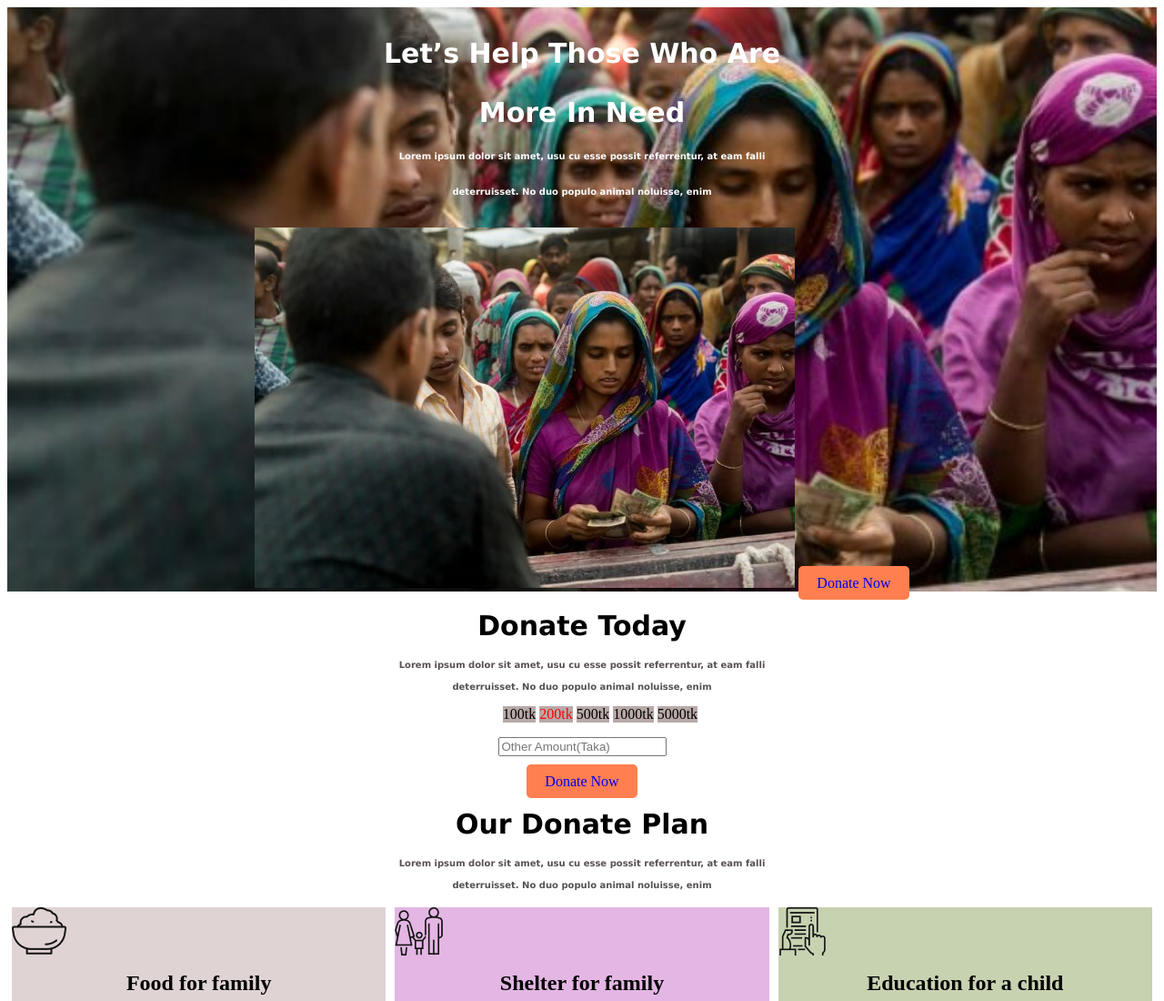
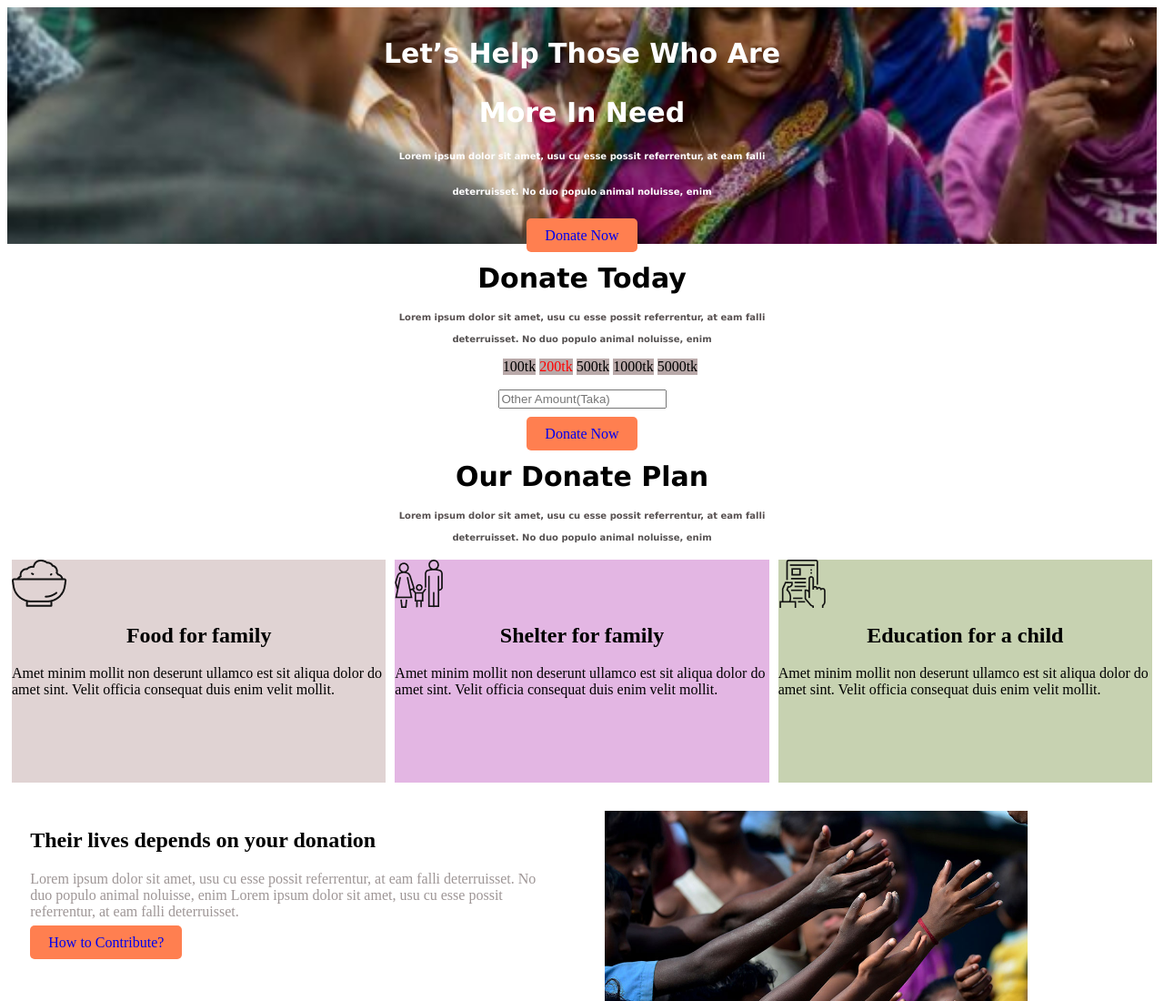
Before and after one commit to alfatcse/donate-today, a plain HTML site: page index.html in a window 1280 px wide. Shown: the top 1100 px of the page at 91% size. Drawn offline with Linux system fonts and the light colour scheme.

Commit message:
css added

```diff
--- a/index.html
+++ b/index.html
@@ -16,7 +16,7 @@
         <h1 style="color: white;font-family: Verdana, Geneva, Tahoma, sans-serif;font-size: 30px;text-align: center;padding-bottom: 5px ;">More In Need </h1>
         <h4 style="color: white;font-family: Verdana, Geneva, Tahoma, sans-serif;font-size: 10px;text-align: center;padding-bottom: 15px ;">Lorem ipsum dolor sit amet, usu cu esse possit referrentur, at eam falli</h4>
         <h4 style="color: white;font-family: Verdana, Geneva, Tahoma, sans-serif;font-size: 10px;text-align: center;padding-bottom: 20px ;">deterruisset. No duo populo animal noluisse, enim</h4>
-        <img src="/images/donation1.jpg" alt="">
+
         <a class="donate-button" target="_blank" href="http://google.com">Donate Now</a>
     </div>
     <h1 style="color:black;font-family: Verdana, Geneva, Tahoma, sans-serif;font-size: 30px;text-align: center;">Donate Today</h1>
```
